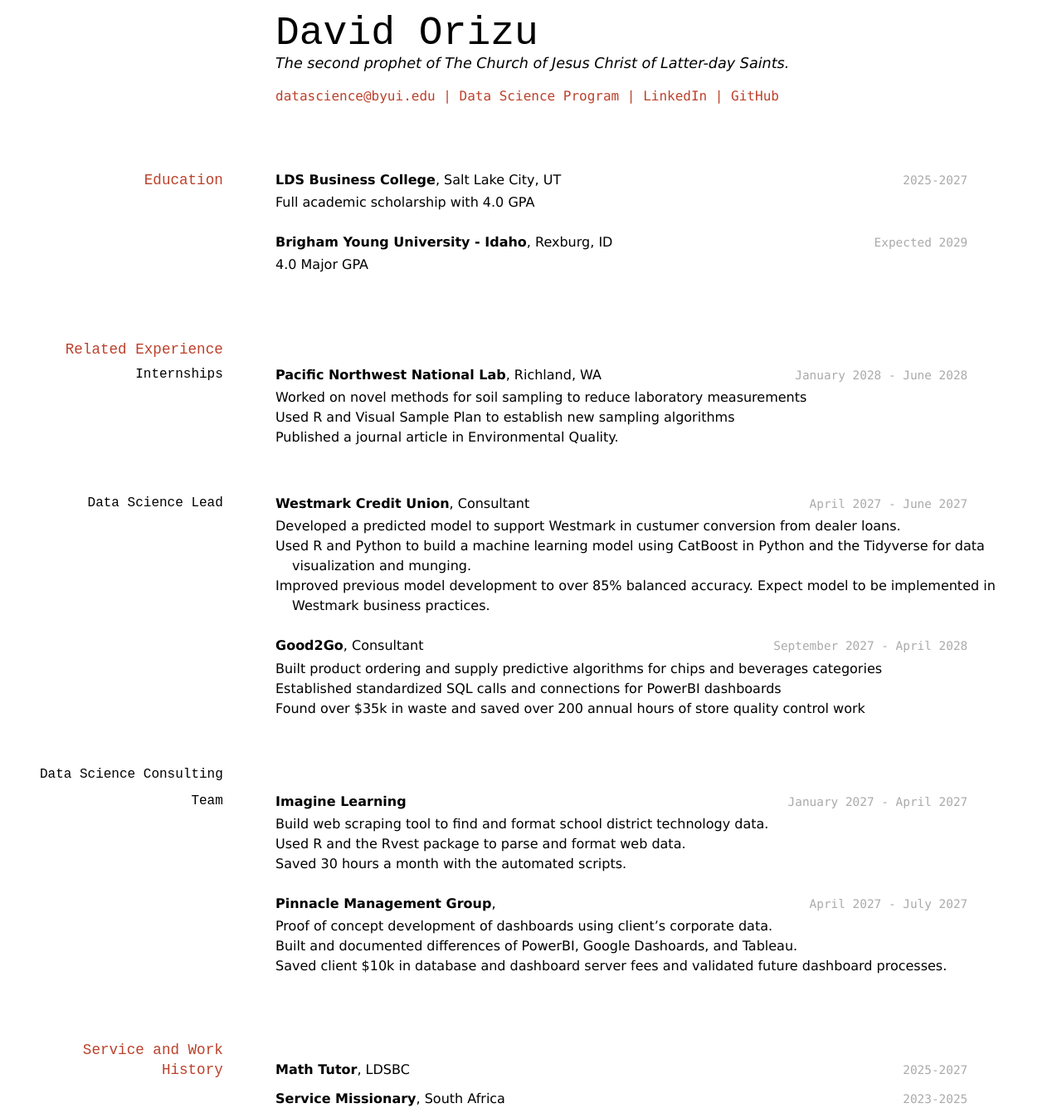
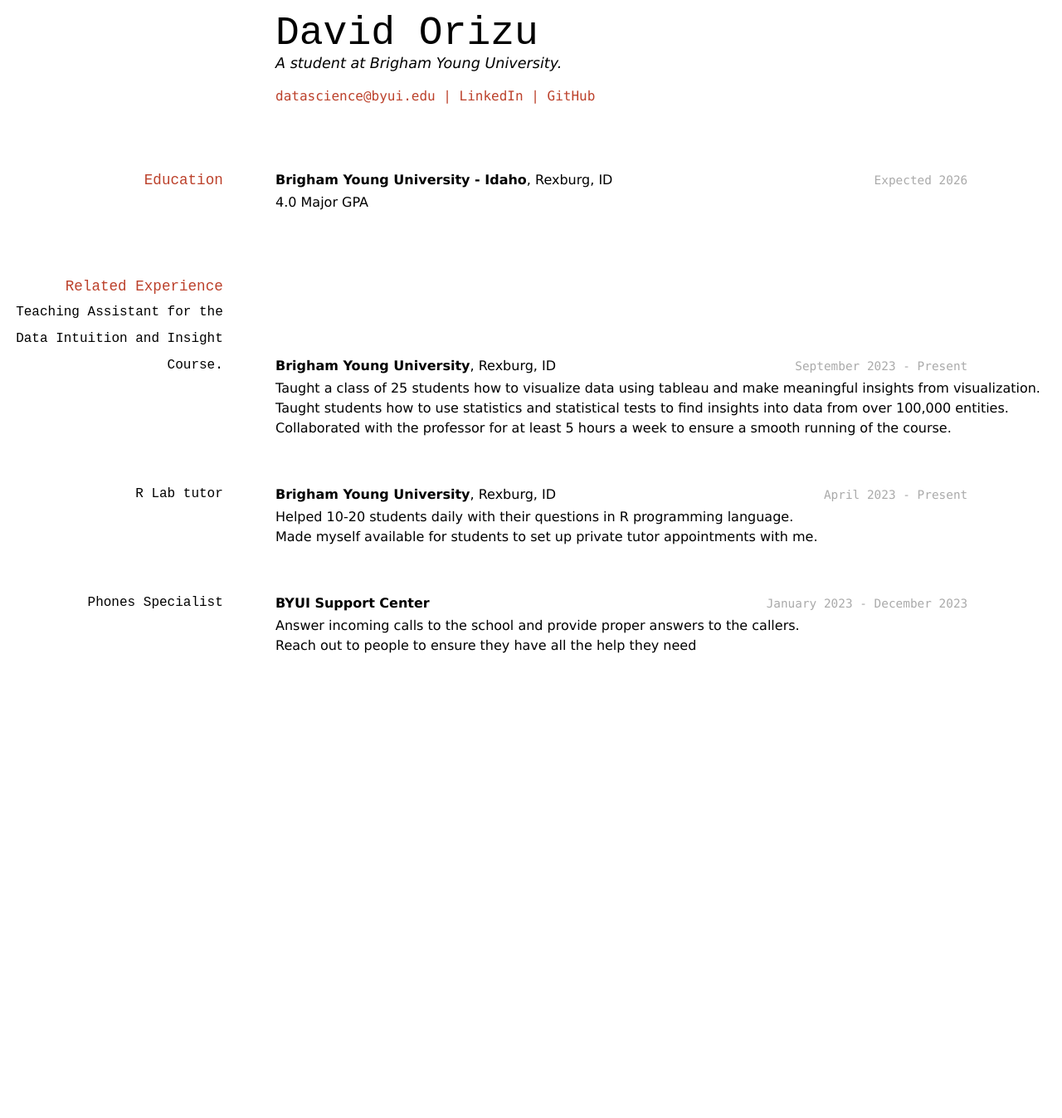
Before and after one commit to davidorizu/orizu_resume, a Jekyll site: the page built from docs/index.md, in a window 1280 px wide. Shown: the whole page at 83% size. Built offline with Jekyll 4.4.1, drawn with Linux system fonts in a browser that asks for light colours; after the commit the page ends 900 px from its top, so only the background shows below that.

Commit message:
I changed the resume

```diff
--- a/docs/index.md
+++ b/docs/index.md
@@ -3,12 +3,11 @@ layout: cv
 title: David's Resume
 ---
 # David Orizu
-The second prophet of The Church of Jesus Christ of Latter-day Saints.
+A student at Brigham Young University.
 
 <div id="webaddress">
 <a href="datascience@byui.edu">datascience@byui.edu</a>
-| <a href="https://byuidatascience.github.io/development.html">Data Science Program</a>
-| <a href="https://www.linkedin.com/groups/13537407/">LinkedIn</a>
+| <a href="https://www.linkedin.com/in/david-orizu-935508248/">LinkedIn</a>
 | <a href="https://github.com/byuids-resumes">GitHub</a>
 </div>
 
@@ -16,12 +15,7 @@ The second prophet of The Church of Jesus Christ of Latter-day Saints.
 
 ## Education
 
-`2025-2027`
-__LDS Business College__, Salt Lake City, UT
-
-- Full academic scholarship with 4.0 GPA
-
-`Expected 2029`
+`Expected 2026`
 __Brigham Young University - Idaho__, Rexburg, ID
 
 - 4.0 Major GPA
@@ -29,59 +23,32 @@ __Brigham Young University - Idaho__, Rexburg, ID
 
 ## Related Experience
 
-### Internships
+### Teaching Assistant for the Data Intuition and Insight Course.
 
-`January 2028 - June 2028`
-__Pacific Northwest National Lab__, Richland, WA
+`September 2023 - Present`
+__Brigham Young University__, Rexburg, ID
 
-- Worked on novel methods for soil sampling to reduce laboratory measurements
-- Used R and Visual Sample Plan to establish new sampling algorithms
-- Published a journal article in Environmental Quality.
+- Taught a class of 25 students how to visualize data using tableau and make meaningful insights from visualization.
+- Taught students how to use statistics and statistical tests to find insights into data from over 100,000 entities.
+- Collaborated with the professor for at least 5 hours a week to ensure a smooth running of the course.
 
-### Data Science Lead
+### R Lab tutor
 
-`April 2027 - June 2027`
-__Westmark Credit Union__, Consultant
+`April 2023 - Present`
+__Brigham Young University__, Rexburg, ID
 
-- Developed a predicted model to support Westmark in custumer conversion from dealer loans.
-- Used R and Python to build a machine learning model using CatBoost in Python and the Tidyverse for data visualization and munging.
-- Improved previous model development to over 85% balanced accuracy. Expect model to be implemented in Westmark business practices.
+- Helped 10-20 students daily with their questions in R programming language.
+- Made myself available for students to set up private tutor appointments with me.
 
-`September 2027 - April 2028`
-__Good2Go__, Consultant
+### Phones Specialist
 
-- Built product ordering and supply predictive algorithms for chips and beverages categories
-- Established standardized SQL calls and connections for PowerBI dashboards
-- Found over $35k in waste and saved over 200 annual hours of store quality control work
+`January 2023 - December 2023`
+__BYUI Support Center__
 
-### Data Science Consulting Team
-
-`January 2027 - April 2027`
-__Imagine Learning__
-
-- Build web scraping tool to find and format school district technology data.
-- Used R and the Rvest package to parse and format web data.
-- Saved 30 hours a month with the automated scripts.
-
-`April 2027 - July 2027`
-__Pinnacle Management Group__,
-
-- Proof of concept development of dashboards using client's corporate data.
-- Built and documented differences of PowerBI, Google Dashoards, and Tableau.
-- Saved client $10k in database and dashboard server fees and validated future dashboard processes.
-
-
-## Service and Work History
-
-`2025-2027`
-__Math Tutor__, LDSBC
-
-
-`2023-2025`
-__Service Missionary__, South Africa
-
+- Answer incoming calls to the school and provide proper answers to the callers.
+- Reach out to people to ensure they have all the help they need
 
 
 <!-- ### Footer
 
-Last updated: May 2013 -->
+Last updated: December 2023 -->
```
